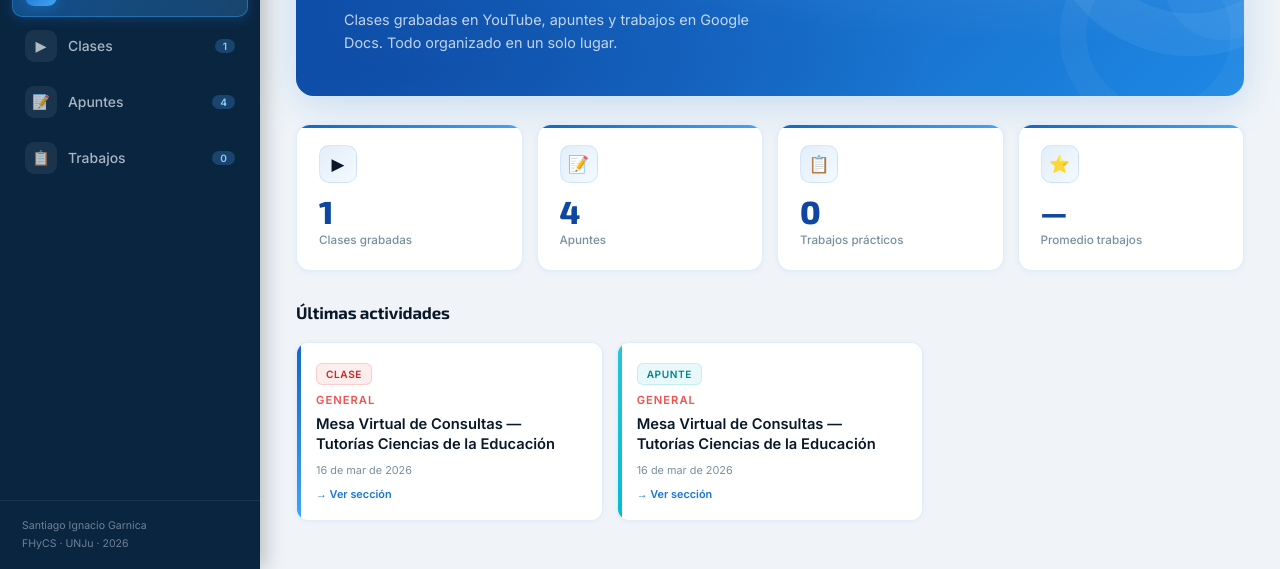
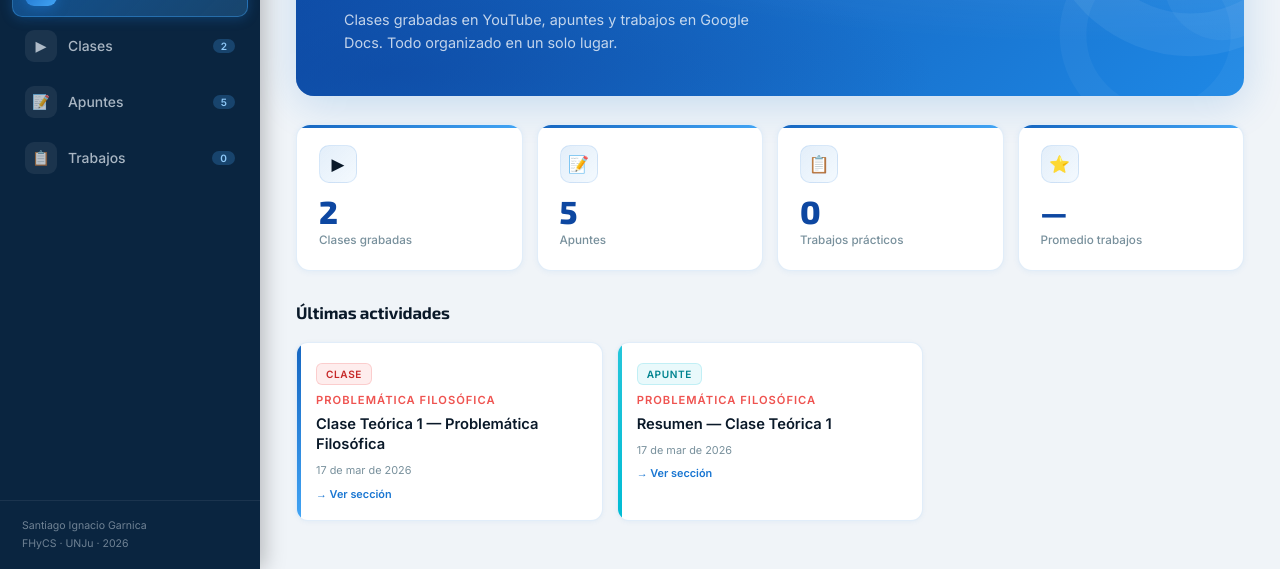
Before and after one commit to HelsonARG/mi-web, a plain HTML site: page index.html in a window 1280 px wide. Shown: the part 231-800 px from the top of the page. Drawn offline with Linux system fonts and the light colour scheme.

Commit message:
Update index.html

```diff
--- a/index.html
+++ b/index.html
@@ -334,6 +334,16 @@ let data = {
       descripcion: "Mesa virtual de consultas del equipo de tutorías de Ciencias de la Educación, FHyCS.",
       resumenId: 3
     },
+    {
+      id: 2,
+      materia: "Problemática Filosófica",
+      titulo: "Clase Teórica 1 — Problemática Filosófica",
+      url: "https://www.youtube.com/watch?v=lMj2AnS6qDg",
+      fecha: "2026-03-17",
+      duracion: "",
+      descripcion: "Primera clase teórica de Problemática Filosófica.",
+      resumenId: 5
+    },
   ],
 
   // ── APUNTES ─────────────────────────
@@ -370,6 +380,16 @@ let data = {
       fuente: "14 de marzo de 2026",
       subcategoria: "Programas",
       descripcion: "Plan de estudios oficial del Profesorado y Licenciatura en Ciencias de la Educación — FHyCS, UNJu."
+    },
+    {
+      id: 5,
+      materia: "Problemática Filosófica",
+      titulo: "Resumen — Clase Teórica 1",
+      url: "https://docs.google.com/document/d/15k_U7mpecZE8nUPArQ4IS0YI4U8yJhFTqg3VWbIq7Xg/edit?usp=sharing",
+      fecha: "2026-03-17",
+      fuente: "Clase Teórica 1 — 17 de marzo de 2026",
+      descripcion: "Resumen de la primera clase teórica de Problemática Filosófica.",
+      claseId: 2
     },
     {
       id: 3,
```
